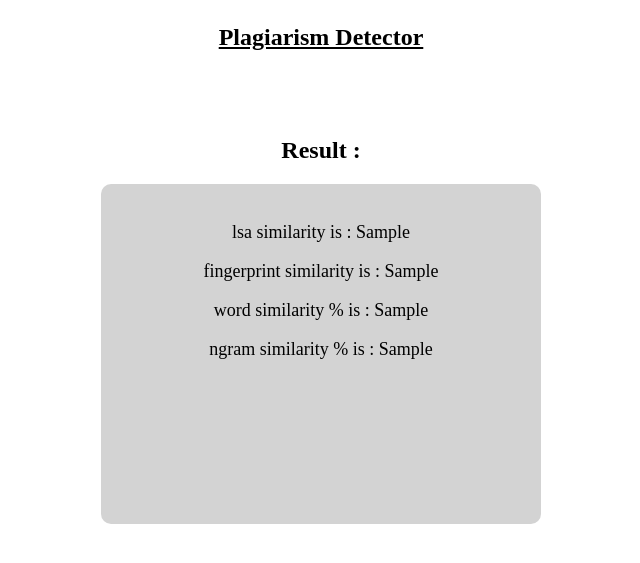
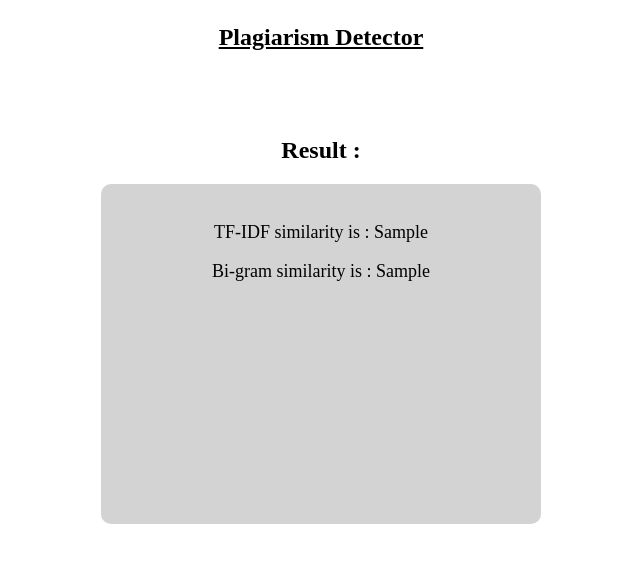
Before and after one commit to mishan-thapa/plagiarism_detection, a Django app: template templates/result.html in a window 1280 px wide. Shown: the top 563 px of the page, without its empty margins (319-959 px from the left). Run offline with Django 4.2, Linux system fonts and the light colour scheme; the template is opened without the code that fills it: most values are stand-ins (such as "Sample title", 1, 10 or a date in 2020).

Commit message:
final touchup 1

```diff
--- a/first_app/nepali_tfidf.py
+++ b/first_app/nepali_tfidf.py
@@ -84,5 +84,5 @@ def calculate_tfidfsimilarity(p1,p2):
     denom=np.sqrt(sum(np.square(array1)))*np.sqrt(sum(np.square(array2)))
 
         # Similarity:
-    similarity = round(numerator/denom,3)
+    similarity = round(numerator/denom,2)
     return similarity
--- a/first_app/ngrams_sim.py
+++ b/first_app/ngrams_sim.py
@@ -34,4 +34,4 @@ def overlap_similarity(text1, text2,n):
         jaccard_similarity=0
     else:
         jaccard_similarity = numerator/min_len
-    return jaccard_similarity
+    return round(jaccard_similarity,2)
--- a/templates/result.html
+++ b/templates/result.html
@@ -55,10 +55,8 @@
         {% if plag_label == 0 %}
         <h2>Not Plagiarised</h2>
         {% endif %}
-        <p>lsa similarity is : {{lsa_similarity}}</p>
-        <p>fingerprint similarity is :  {{fingerprint_similarity}}</p>
-        <p>word similarity % is : {{word_sim}}</p>
-        <p>ngram similarity % is : {{ngram_sim}}</p>
+        <p>TF-IDF similarity is : {{lsa_similarity}}</p>
+        <p>Bi-gram similarity is : {{ngram_sim}}</p>
       </div>
     </div>
   </body>
```
